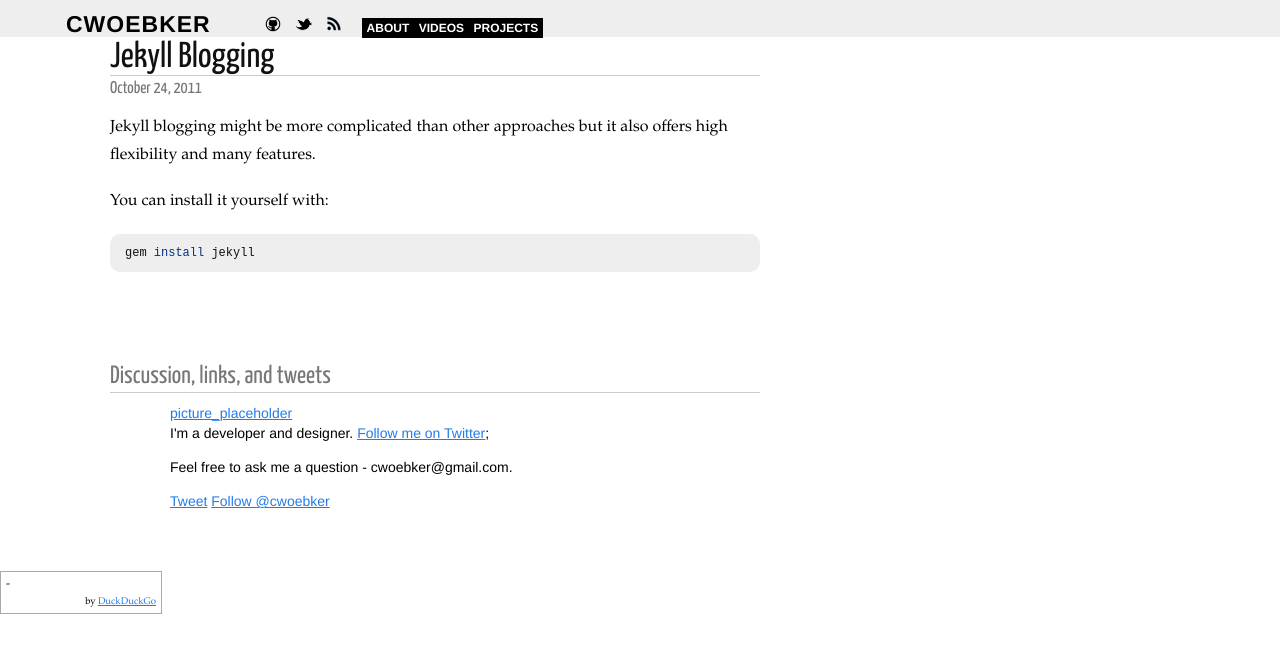
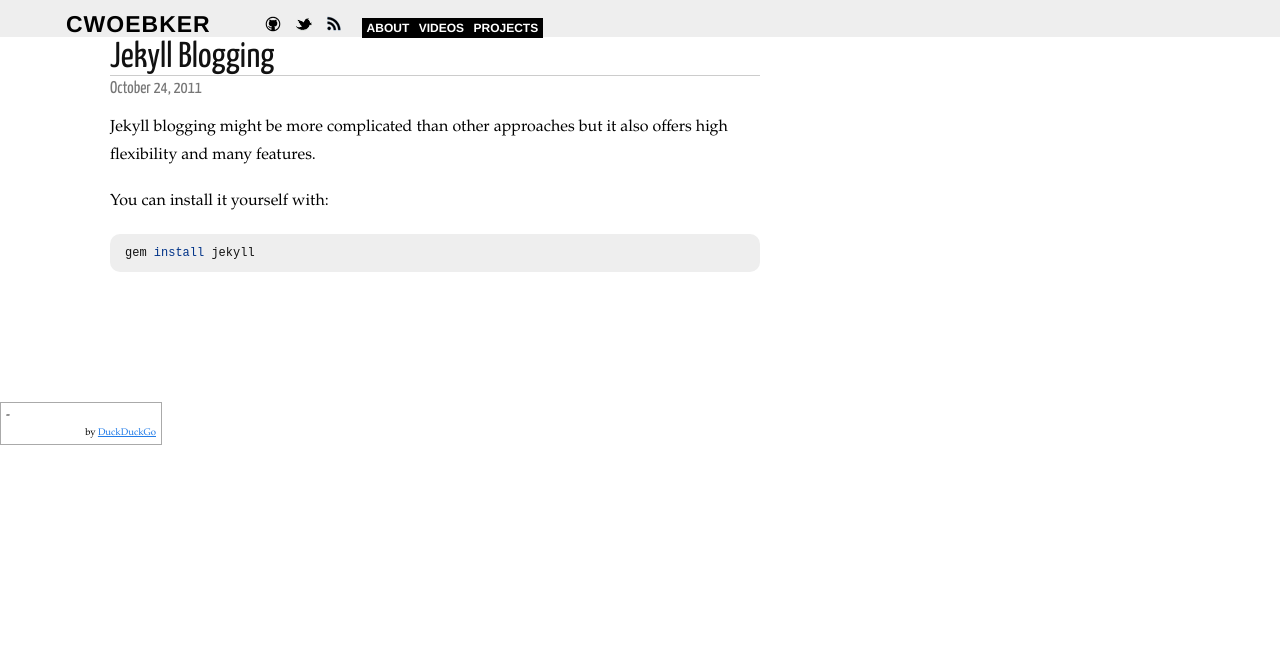
Before and after one commit to cwoebker/.com, a Jekyll site: the page built from _posts/2011-10-24-jekyll-blogging.markdown, in a window 1280 px wide. Shown: the top 653 px of the page. Built offline with Jekyll 4.4.1, drawn with Linux system fonts in a browser that asks for light colours; nearby versions of some CDN libraries; Markdown is read by kramdown in place of the engine named in the settings; comment, search, counter and statistics services are not loaded.

Commit message:
added disqus commenting

```diff
--- a/_includes/disqus.html
+++ b/_includes/disqus.html
@@ -0,0 +1,18 @@
+<div id="disqus_thread"></div>
+<script type="text/javascript">
+  window.disqus_identifier = "{{ page.id }}";
+</script>
+<script type="text/javascript">
+    /* * * CONFIGURATION VARIABLES: EDIT BEFORE PASTING INTO YOUR WEBPAGE * * */
+    var disqus_shortname = 'cwoebker'; // required: replace example with your forum shortname
+
+    /* * * DON'T EDIT BELOW THIS LINE * * */
+    (function() {
+        var dsq = document.createElement('script'); dsq.type = 'text/javascript'; dsq.async = true;
+        dsq.src = 'http://' + disqus_shortname + '.disqus.com/embed.js';
+        (document.getElementsByTagName('head')[0] || document.getElementsByTagName('body')[0]).appendChild(dsq);
+    })();
+</script>
+<noscript>
+  Please enable JavaScript to view the <a href="http://disqus.com/?ref_noscrip=cwoebkert">comments powered by Disqus.</a>
+</noscript>
--- a/_layouts/post.html
+++ b/_layouts/post.html
@@ -9,29 +9,6 @@ layout: default
   </div>
 
   <div class="footer">
-    <h3>Discussion, links, and tweets</h3>
-    <div class="copy">
-      <a href="https://twitter.com/cwoebker">picture_placeholder</a>
-
-      <p>
-        I'm a developer and designer. <a href="https://twitter.com/cwoebker">Follow me on Twitter</a>;
-      </p>
-
-      {% if page.hn %}
-      <p>
-        You can discuss, upvote and downvote this post over at <a href="{{ page.hn }}">Hacker News</a>.
-      </p>
-      {% endif %}
-
-      <p>
-        Feel free to ask me a question - cwoebker@gmail.com.
-      </p>
-
-      <a href="http://twitter.com/share" class="twitter-share-button" data-count="none" data-via="cwoebker">Tweet</a>
-      <script type="text/javascript" src="http://platform.twitter.com/widgets.js"></script>
-
-      <a href="http://twitter.com/cwoebker" class="twitter-follow-button" data-show-count="false">Follow @cwoebker</a>
-      <script src="http://platform.twitter.com/widgets.js" type="text/javascript"></script>
-    </div>
+    {% include disqus.html %}
   </div>
 </div>
```
Also changed, not shown: about.html (added, +10 -0 lines).
